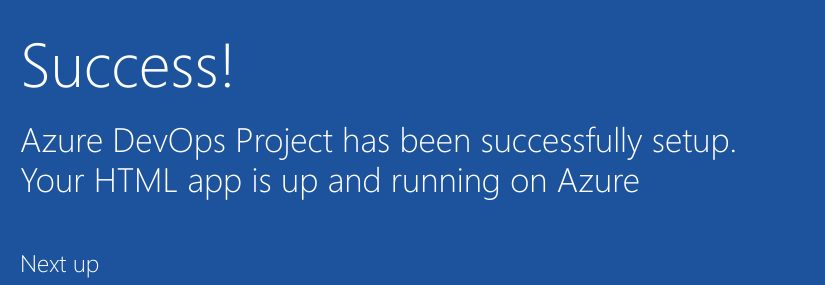
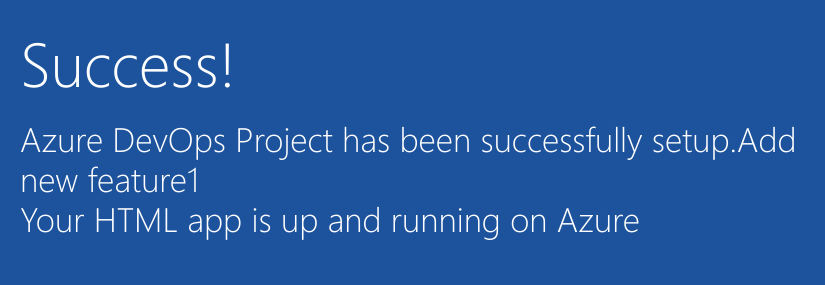
Before and after one commit to srinivas495/DevOpsAwsSrinivas, a plain HTML site: page sample-project/index.html in a window 1280 px wide. Shown: the part 352-637 px from the top of the page, 205-1030 px from the left. Drawn offline with Linux system fonts and the light colour scheme.

Commit message:
‘message’

```diff
--- a/sample-project/index.html
+++ b/sample-project/index.html
@@ -19,7 +19,7 @@
         </div>
             <div class="content-body">
                 <div class="success-text">Success!</div>
-                <div class="description line-1"> Azure DevOps Project has been successfully setup.</div>
+                <div class="description line-1"> Azure DevOps Project has been successfully setup.Add new feature1</div>
                 <div class="description line-2"> Your HTML app is up and running on Azure</div>
                 <div class="next-steps-container">
                     <div class="next-steps-header">Next up</div>
```
